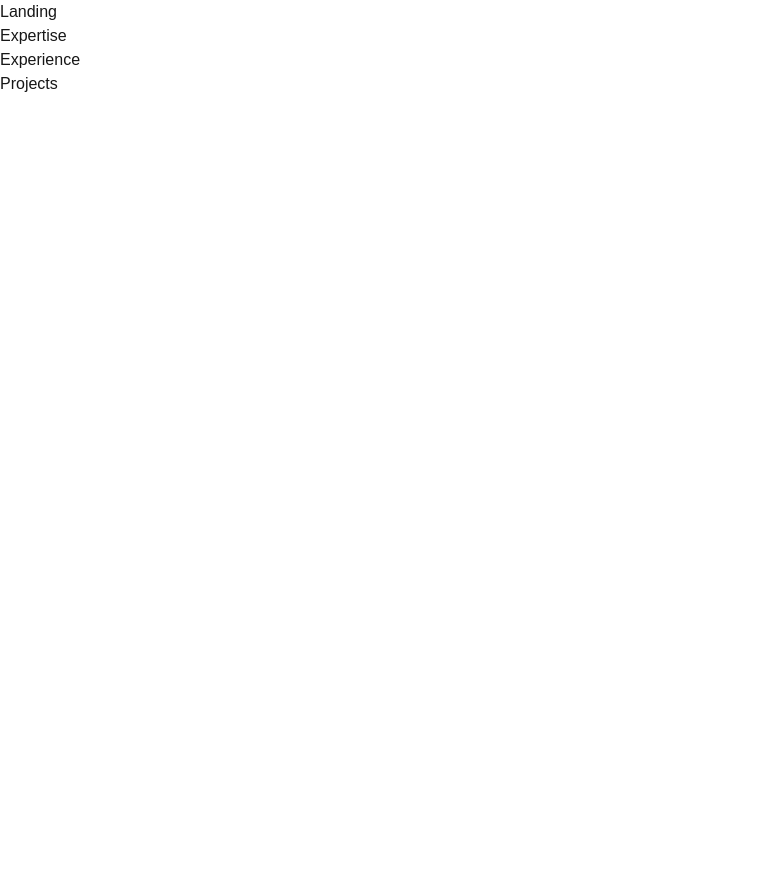
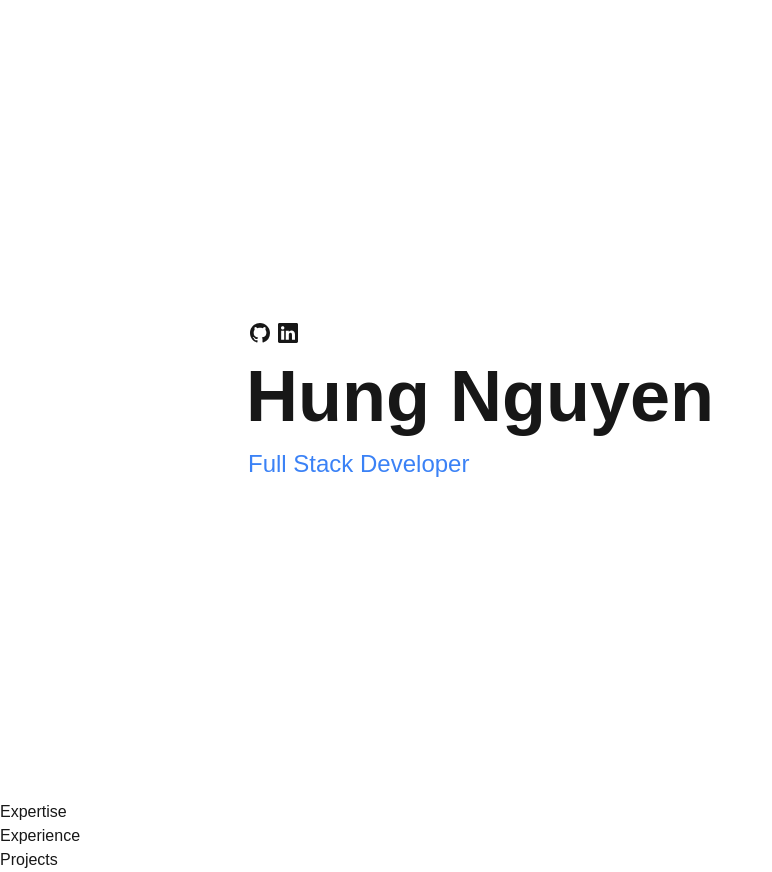
Before and after one commit to nthungdev/portfolio, a Next.js app: page / in a window 1280 px wide. Shown: the whole page, without its empty margins (0-772 px from the left). Before the commit the page ends 800 px from the top, so only its background shows below. Built offline with nearby package versions, Linux system fonts and the light colour scheme.

Commit message:
landing section

```diff
--- a/src/components/landing-section.tsx
+++ b/src/components/landing-section.tsx
@@ -1,7 +1,36 @@
+import classNames from 'classnames'
+import Link from 'next/link'
+import { BsGithub, BsLinkedin } from 'react-icons/bs'
+
+const socialLinks = [
+  {
+    name: 'GitHub',
+    url: 'https://github.com/nthungdev',
+    Icon: BsGithub,
+  },
+  {
+    name: 'LinkedIn',
+    url: 'https://www.linkedin.com/in/nthungdev/',
+    Icon: BsLinkedin,
+  },
+]
+
 export default function LandingSection() {
   return (
-    <section>
-      Landing
+    <section className={classNames('h-screen')}>
+      <div className="relative h-full max-w-screen-lg mx-auto">
+        <div className="absolute left-0 top-[50%] -translate-y-1/2 p-6 md:ml-16 lg:ml-24 space-y-4">
+          <ul className='ml-0.5 space-x-2'>
+            {socialLinks.map(({name, url, Icon}) => (
+              <Link key={name} href={url} target='_blank'>
+                <Icon className='inline size-5' />
+              </Link>
+            ))}
+          </ul>
+          <h1 className="-ml-0.5 text-6xl md:text-7xl font-bold">Hung Nguyen</h1>
+          <p className='text-2xl text-primary'>Full Stack Developer</p>
+        </div>
+      </div>
     </section>
   )
 }
```
